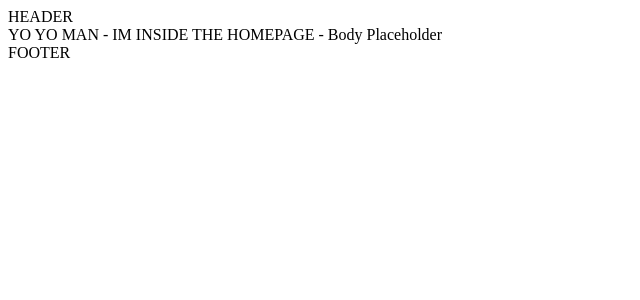
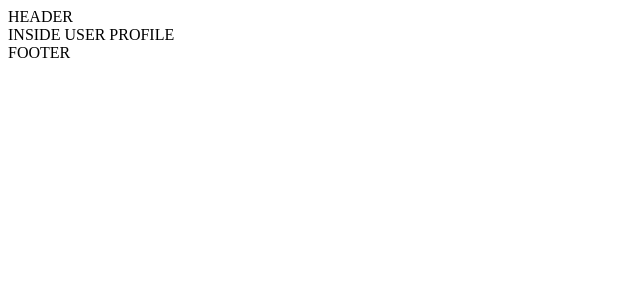
Before and after one commit to MrT3313/HomeBase, a React (Create React App) app in the folder homebase_app/: page /profile in a window 1280 px wide. Shown: the top 300 px of the page, without its empty margins (0-640 px from the left). Built offline with nearby package versions, Linux system fonts and the light colour scheme.

Commit message:
FE
ReactRouting added

```diff
--- a/homebase_app/package.json
+++ b/homebase_app/package.json
@@ -6,6 +6,7 @@
     "react": "^16.8.6",
     "react-dom": "^16.8.6",
     "react-redux": "^7.0.3",
+    "react-router-dom": "^5.0.0",
     "react-scripts": "3.0.1",
     "redux": "^4.0.1",
     "redux-logger": "^3.0.6",
--- a/homebase_app/src/App.js
+++ b/homebase_app/src/App.js
@@ -1,15 +1,23 @@
 // REACT
-  import React from 'react';
+  import React, { Component } from 'react';
+  import { Route } from "react-router-dom";
+
 
 // COMPONENTS
   import Homepage from './views/Homepage'
+  import UserProfile from './views/UserProfile'
 
-function App() {
-  return (
-    <div className="App">
-      <Homepage />
-    </div>
-  );
+class App extends Component {
+  render() {
+    return (
+      <div className="App">
+
+        <Route exact path='/'         component={Homepage} />
+        <Route exact path='/profile'  component={UserProfile} />
+
+      </div>
+    );
+  }
 }
 
 export default App;
--- a/homebase_app/src/index.js
+++ b/homebase_app/src/index.js
@@ -2,6 +2,7 @@
     import React from 'react';
     import ReactDOM from 'react-dom';
     import { Provider } from "react-redux"
+    import { BrowserRouter as Router } from 'react-router-dom'
 
 // REDUX
     import thunk from "redux-thunk"
@@ -26,7 +27,9 @@
 // RENDER APP
 ReactDOM.render(
     <Provider store={store}>
-        <App />
+        <Router>
+            <App />
+        </Router>
     </Provider>,
     document.getElementById('root')
 );
--- /dev/null
+++ b/homebase_app/src/views/UserProfile.js
@@ -0,0 +1,37 @@
+// REACT
+import React, { Component } from 'react';
+
+// REDUX
+    // import { connect } from "react-redux"
+
+// COMPONENTS
+    import Header from '../components/Header'
+    import Footer from '../components/Footer'
+
+// -- *** -- START CODE -- *** -- //
+// -- *** -- START CODE -- *** -- //
+
+class UserProfile extends Component {
+
+
+    render() {
+        return (
+            <>
+                <Header />
+
+                <div>INSIDE USER PROFILE</div>
+
+                <Footer />
+            </>
+        )
+    }
+}
+
+// MAP STATE TO PROPS
+
+// CONNECT
+
+
+
+
+export default UserProfile
```
Also changed, not shown: 3 other files (tests, documents, lock files or other folders).
